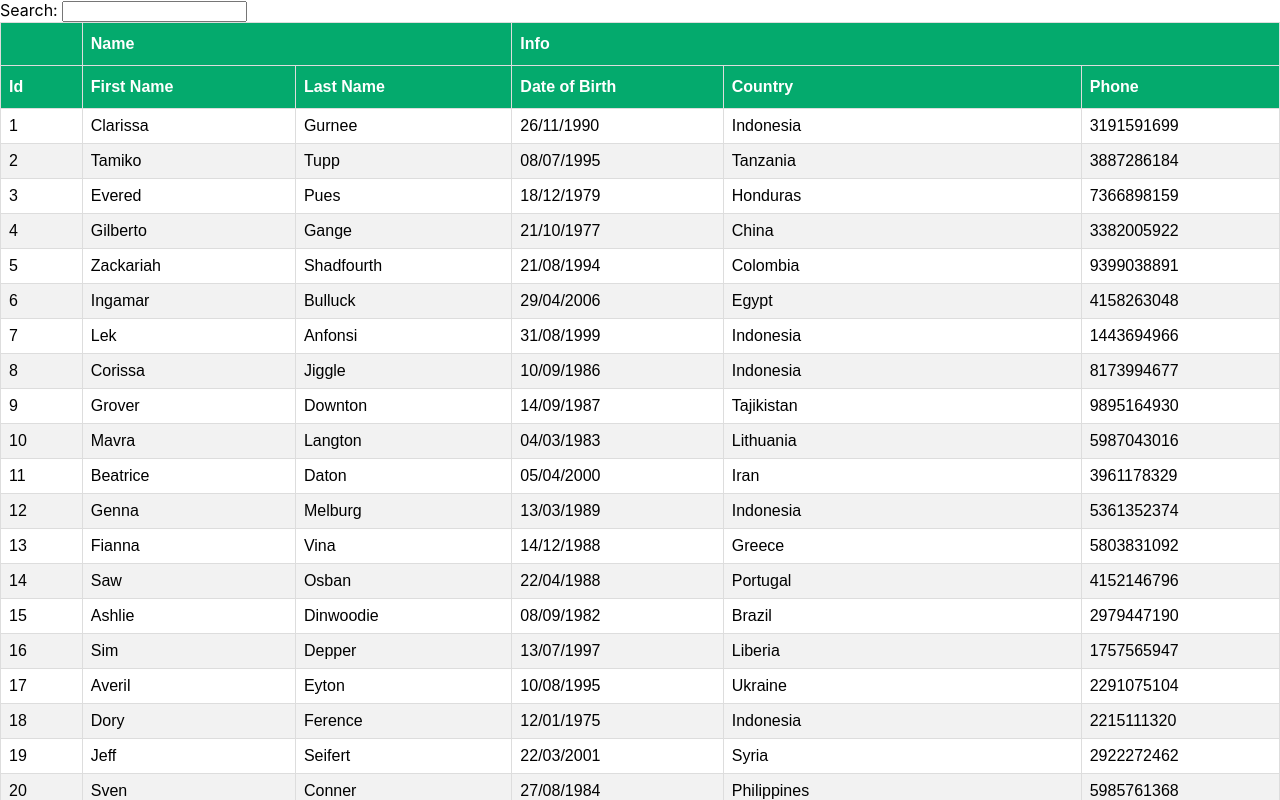
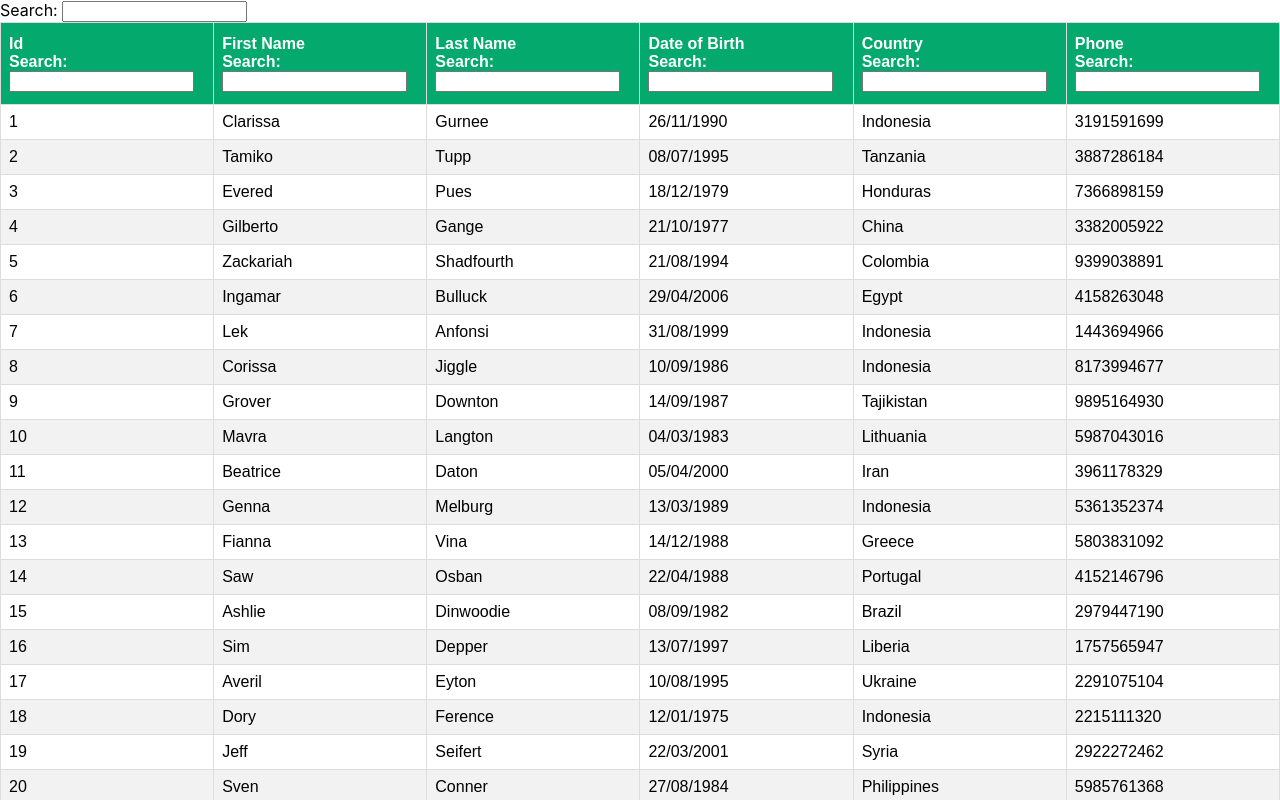
Before and after one commit to Laurence33/react-practice-projects, a React (Create React App) app in the folder react-tables/: page / in a window 1280 px wide. Shown: the top 800 px of the page. Built offline with nearby package versions, Linux system fonts and the light colour scheme.

Commit message:
column filtering

```diff
--- /dev/null
+++ b/react-tables/src/components/ColumnFilter.js
@@ -0,0 +1,10 @@
+
+export const ColumnFilter = ({ column }) => {
+  const { filterValue, setFilter } = column;
+  return (
+    <span>
+      Search: {' '}
+      <input value={filterValue || ''} onChange={e => setFilter(e.target.value)} />
+    </span>
+  )
+}
--- a/react-tables/src/components/FilteringTable.js
+++ b/react-tables/src/components/FilteringTable.js
@@ -1,12 +1,12 @@
 
 import { useMemo } from 'react';
-import { useTable, useGlobalFilter } from 'react-table';
+import { useTable, useGlobalFilter, useFilters } from 'react-table';
 import { MOCK_DATA } from '../MOCK_DATA';
-import { GROUP_COLUMNS } from './columns';
+import { COLUMNS } from './columns';
 import { GlobalFilter } from './GlobalFilter';
 
 export const FilteringTable = () => {
-  const columns = useMemo(() => GROUP_COLUMNS, []);
+  const columns = useMemo(() => COLUMNS, []);
   const data = useMemo(() => MOCK_DATA, []);
   const {
     getTableProps,
@@ -20,7 +20,7 @@
   } = useTable({
     columns,
     data,
-  }, useGlobalFilter)
+  }, useFilters, useGlobalFilter)
 
   return (
     <>
@@ -36,6 +36,7 @@
                   <th {...column.getHeaderProps()}>
                     {// Render the header
                       column.render('Header')}
+                    <div>{column.canFilter ? column.render('Filter') : null}</div>
                   </th>
                 ))}
             </tr>
--- a/react-tables/src/components/columns.js
+++ b/react-tables/src/components/columns.js
@@ -1,31 +1,38 @@
 import { format } from 'date-fns';
+import { ColumnFilter } from './ColumnFilter';
 
 export const COLUMNS = [
   {
     Header: 'Id',
     Footer: 'Id',
-    accessor: 'id'
+    accessor: 'id',
+    Filter: ColumnFilter
   }, {
     Header: 'First Name',
     Footer: 'First Name',
-    accessor: 'first_name'
+    accessor: 'first_name',
+    Filter: ColumnFilter
   }, {
     Header: 'Last Name',
     Footer: 'Last Name',
-    accessor: 'last_name'
+    accessor: 'last_name',
+    Filter: ColumnFilter
   }, {
     Header: 'Date of Birth',
     Footer: 'Date of Birth',
     accessor: 'date_of_birth',
-    Cell: ({ value }) => { return format(new Date(value), 'dd/MM/yyyy') }
+    Cell: ({ value }) => { return format(new Date(value), 'dd/MM/yyyy') },
+    Filter: ColumnFilter
   }, {
     Header: 'Country',
     Footer: 'Country',
-    accessor: 'country'
+    accessor: 'country',
+    Filter: ColumnFilter
   }, {
     Header: 'Phone',
     Footer: 'Phone',
-    accessor: 'phone'
+    accessor: 'phone',
+    Filter: ColumnFilter
   }
 ];
 
```
